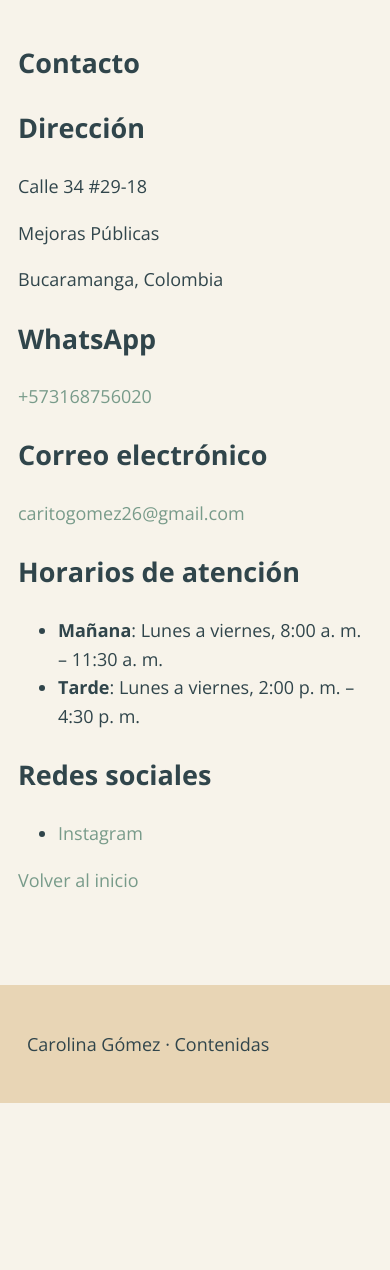
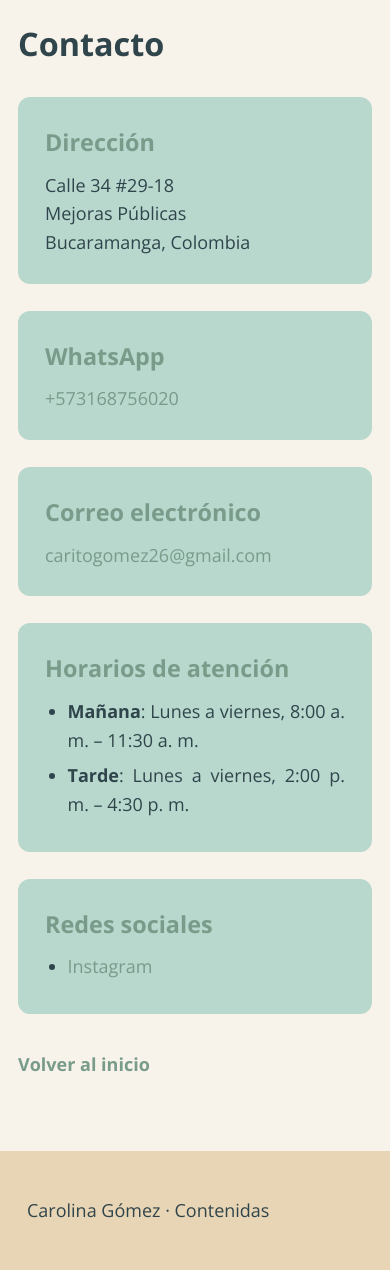
Before and after one commit to jazluz-colven/consultorio-psicologico, a Flask app: page /contacto in a window 390 px wide. Shown: the part 226-1496 px from the top of the page. Before the commit the page ends 1329 px from the top, so only its background shows below. Run offline with Flask 3, Linux system fonts and the light colour scheme.

Commit message:
feat(hu-015): estilos .contact mobile-first con paleta y justificacion (RNF-1)

```diff
--- a/static/css/main.css
+++ b/static/css/main.css
@@ -374,6 +374,56 @@ a:focus {
 }
 
 .services-page__back a {
+    font-weight: bold;
+}
+
+.contact {
+    max-width: 65ch;
+    margin-inline: auto;
+}
+
+.contact__title {
+    margin: 0 0 1.5rem;
+    color: var(--color-text);
+    font-size: 1.8rem;
+    text-wrap: balance;
+}
+
+.contact__block {
+    margin: 0 0 1.5rem;
+    padding: 1.5rem;
+    background-color: var(--color-secondary);
+    border-radius: 12px;
+}
+
+.contact__block-title {
+    margin: 0 0 0.5rem;
+    color: var(--color-primary);
+    font-size: 1.3rem;
+}
+
+.contact__text {
+    margin: 0;
+    text-align: justify;
+    hyphens: none;
+}
+
+.contact__list {
+    margin: 0;
+    padding-left: 1.25rem;
+}
+
+.contact__list-item {
+    margin: 0 0 0.35rem;
+    text-align: justify;
+    hyphens: none;
+}
+
+.contact__back {
+    margin: 2rem 0 0;
+}
+
+.contact__back a {
     font-weight: bold;
 }
 
```
